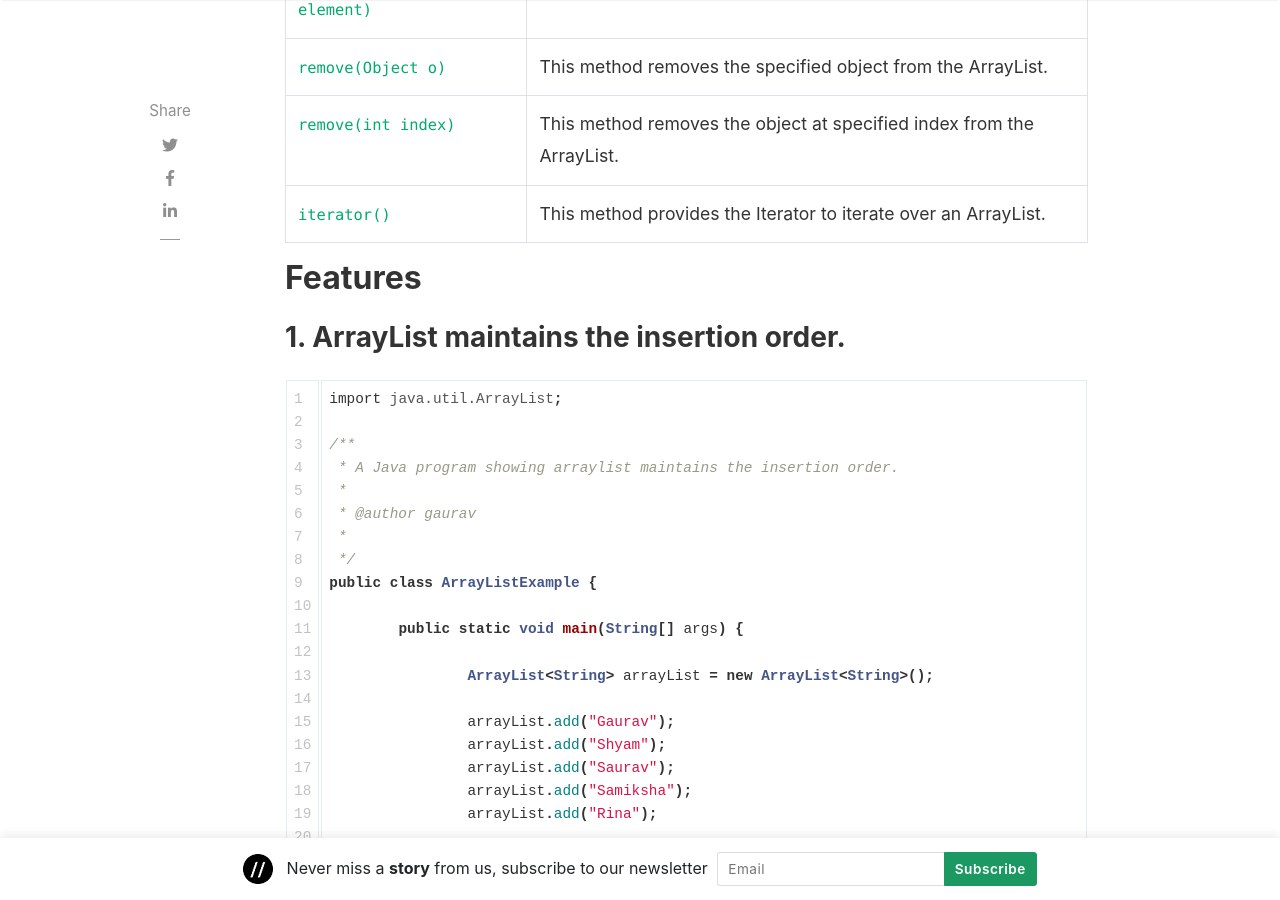
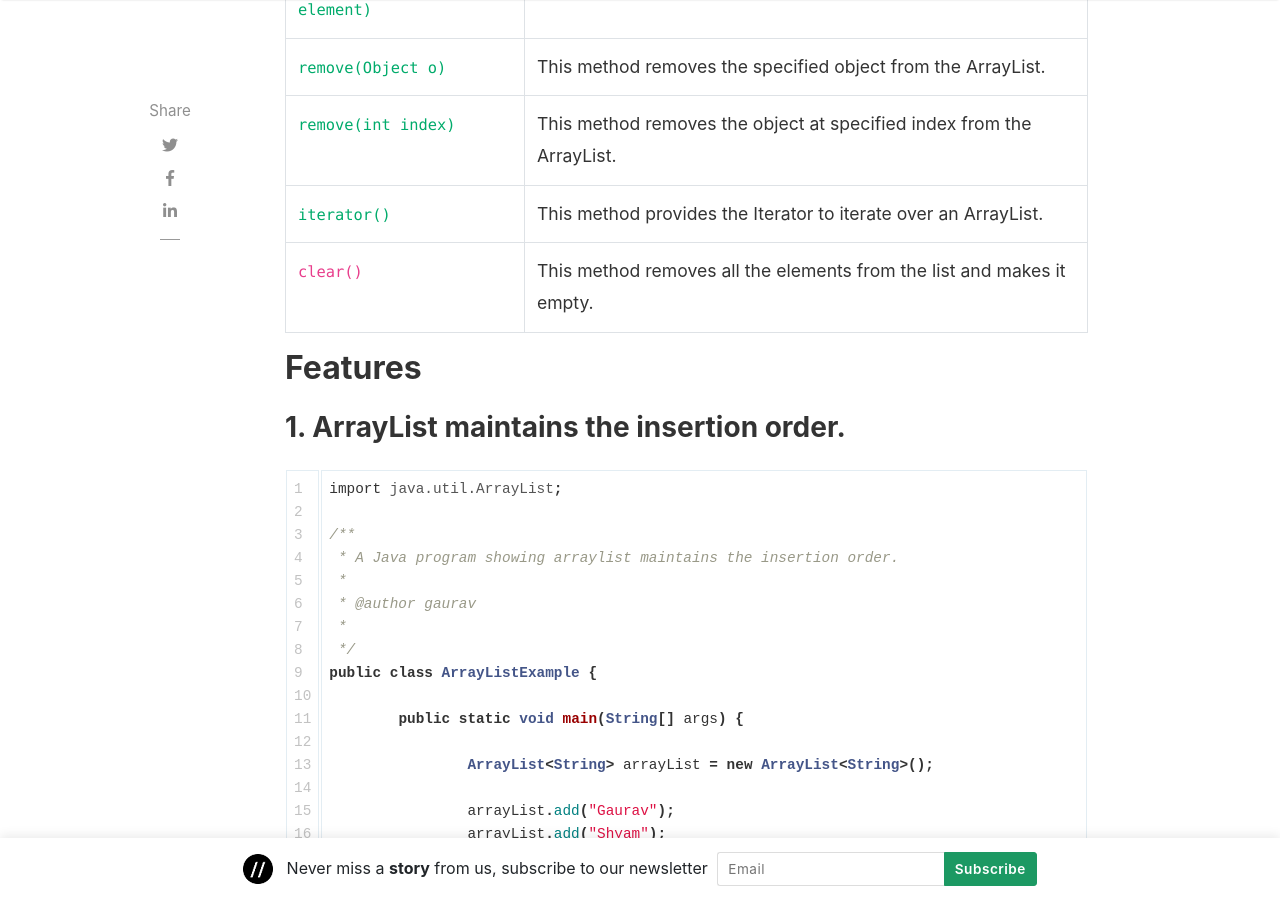
Before and after one commit to coderolls/coderolls-blog, a Jekyll site: the page built from _posts/collections/arraylist/2021-11-24-arraylist-in-java.md, in a window 1280 px wide and 900 px high, scrolled down 3090 px. Built offline with Jekyll 4.4.1, drawn with Linux system fonts in a browser that asks for light colours; nearby versions of some CDN libraries; comment, search, counter and statistics services are not loaded.

Commit message:
Updated the blogpost -arraylist in java

```diff
--- a/_posts/collections/arraylist/2021-11-24-arraylist-in-java.md
+++ b/_posts/collections/arraylist/2021-11-24-arraylist-in-java.md
@@ -90,6 +90,7 @@ By default, Collections are heterogeneous i.e. they can save all types of object
 |[`remove(Object o)`](https://coderolls.com/remove-element-from-arraylist/)|This method removes the specified object from the ArrayList.|
 |[`remove(int index)`](https://coderolls.com/remove-element-from-arraylist/)|This method removes the object at specified index from the ArrayList.|
 |[`iterator()`](https://coderolls.com/remove-element-from-arraylist/)|This method provides the Iterator to iterate over an ArrayList.|
+|`clear()`|This method removes all the elements from the list and makes it empty.|
 
 
 ## Features
```
